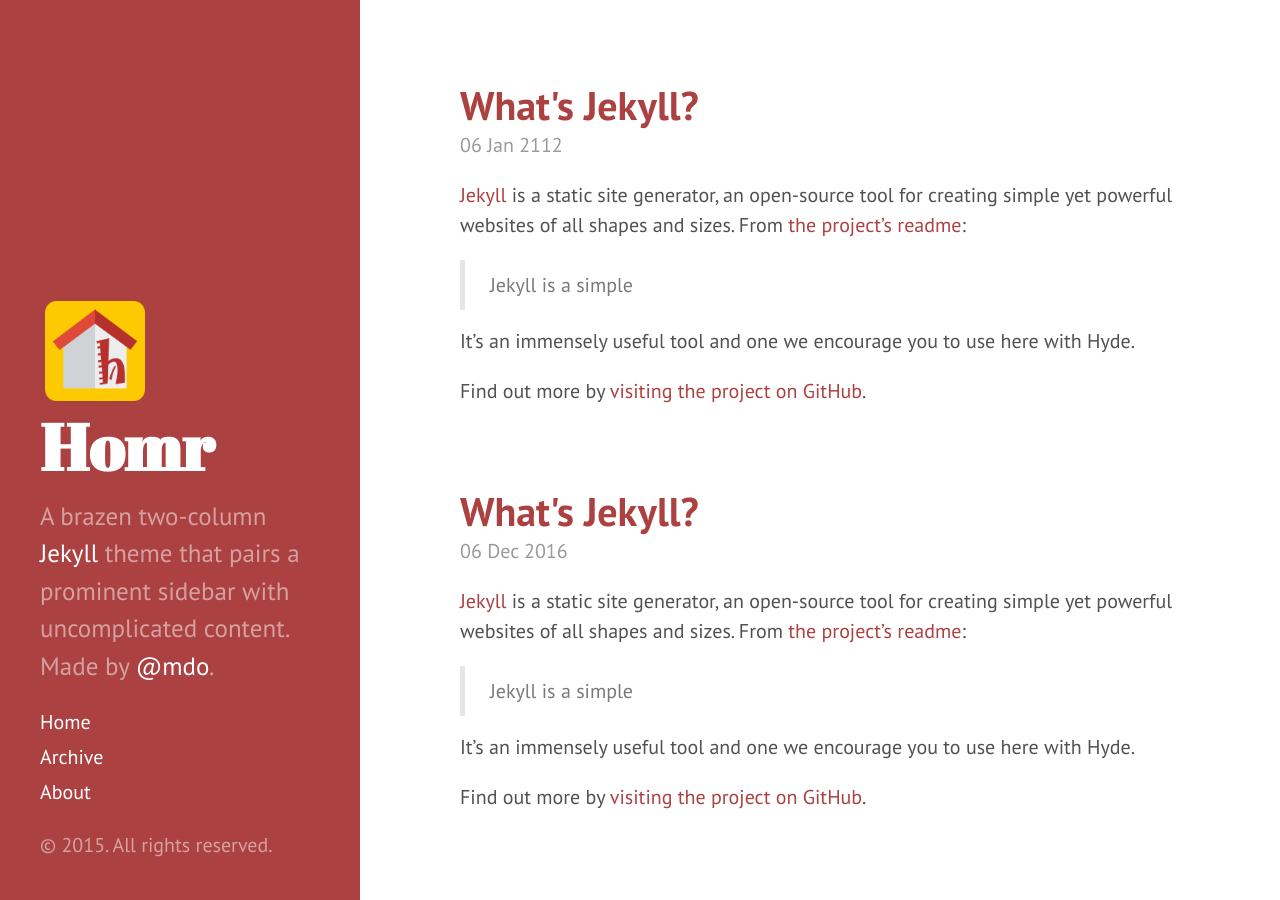
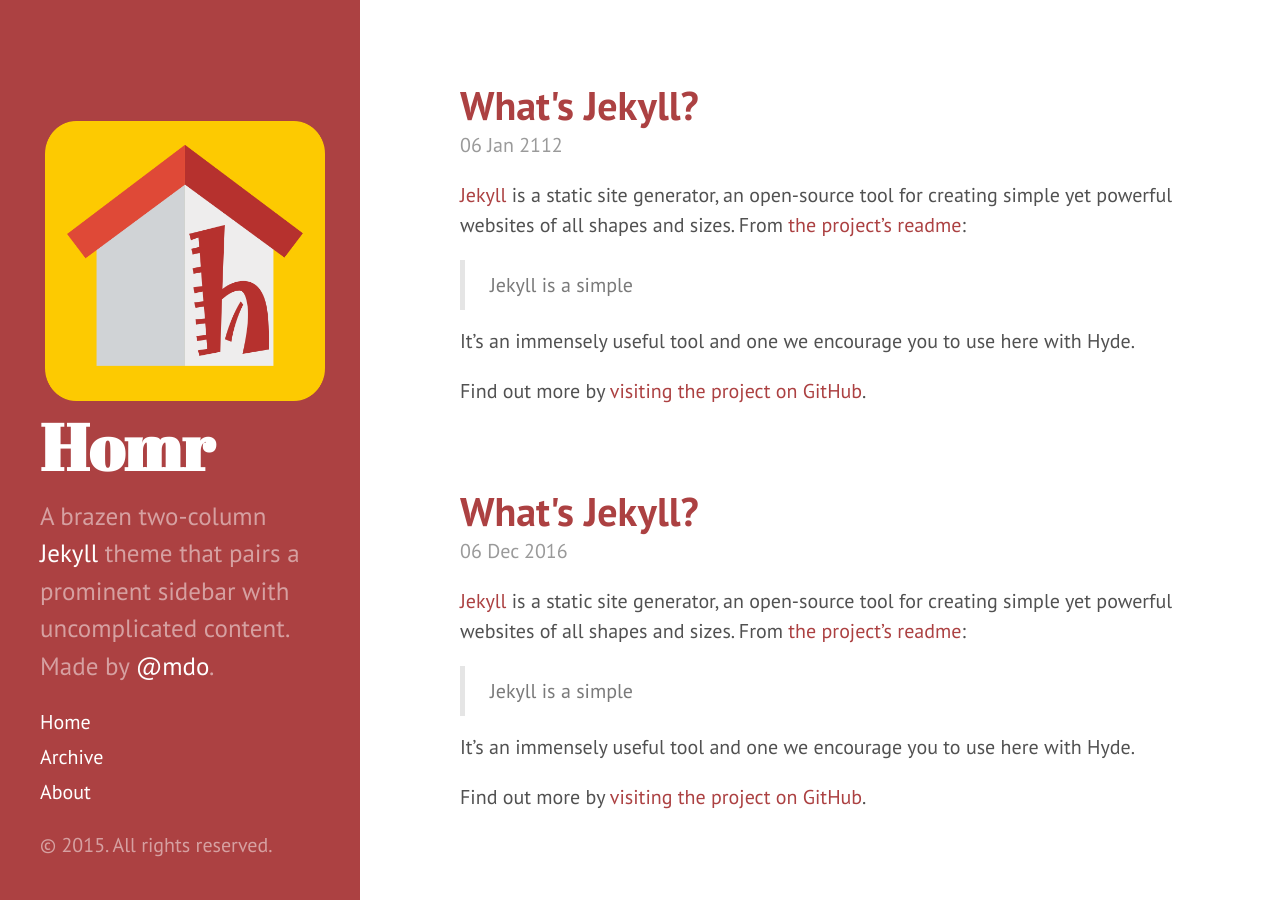
Before and after one commit to gonzovilla/blog, a Jekyll site: the page built from index.html, in a window 1280 px wide and 900 px high. Built offline with Jekyll 4.4.1, drawn with Linux system fonts in a browser that asks for light colours; Markdown is read by kramdown in place of the engine named in the settings; the list of posts is cut into pages by our own code.

Commit message:
no message

```diff
--- a/_includes/sidebar.html
+++ b/_includes/sidebar.html
@@ -18,7 +18,7 @@
         </tr>
       </table> -->
       <h1>
-      <img style="float: left; margin: 5px 5px 5px 5px;" src="{{ site.baseurl }}/public/homr.png" height="100px" />
+      <img style="float: left; margin: 5px 5px 5px 5px;" src="{{ site.baseurl }}/public/homr.png" height="5%" />
         <a href="{{ site.baseurl }}">
           {{ site.title }}
         </a>
```
